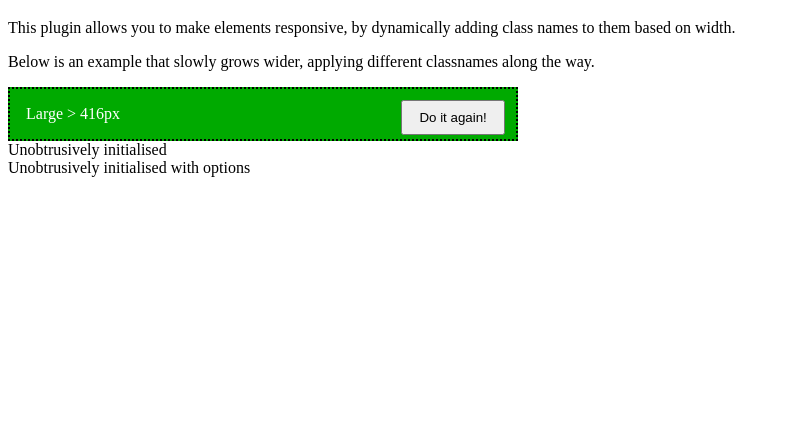
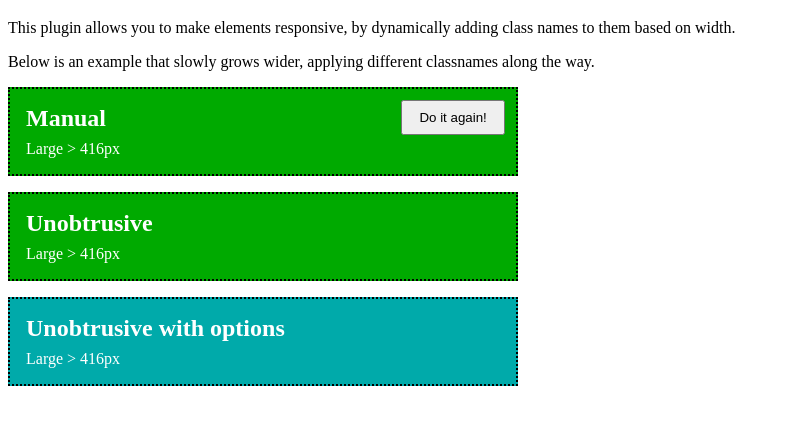
Before and after one commit to jsguy/jquery.responsive.js, a plain HTML site: page example/example.htm in a window 1280 px wide. Shown: the part 61-486 px from the top of the page, without its empty margins (0-791 px from the left). Drawn offline with Linux system fonts and the light colour scheme.

Commit message:
Update example

```diff
--- a/example/example.htm
+++ b/example/example.htm
@@ -7,18 +7,26 @@
         .container { width: 20px }
 
         /* Styles to apply various CSS, based on classes */
-        .me                 { background: #a00; color: #fff; border: 2px dotted #000; padding: 1rem; position: relative;}
+        .me                 { background: #a00; color: #fff; border: 2px dotted #000; padding: 1rem; position: relative; margin-bottom: 1rem;}
+        .me h2              { margin: 0 0 0.5rem; }
         .me.gt-416          { background: #0a0; }
         .me.gt-192.lt-416   { background: #00a; }
 
+        .me.res-gt-416              { background: #0aa; }
+        .me.res-gt-192.res-lt-416   { background: #a0a; }
+
+        .me .again,
         .me .small,
         .me .medium,
-        .me .again,
         .me .large { display: none; }
 
         .me.lt-192 .small { display: block; }
         .me.gt-192.lt-416 .medium { display: block; }
         .me.gt-416 .large { display: block; }
+
+        .me.res-lt-192 .small { display: block; }
+        .me.res-gt-192.res-lt-416 .medium { display: block; }
+        .me.res-gt-416 .large { display: block; }
 
         .me.big .again { display: block; position: absolute; right: 0.7rem; top:0.7rem; padding: 0.5rem 1rem; }
 
@@ -37,23 +45,30 @@
 </p>
 
 <div class="container">
-    <div class="me">
+    <div class="me manual">
+        <h2>Manual</h2>
         <span class="small">Small &lt; 192px</span>
         <span class="medium">Medium 192px - 416px</span>
         <span class="large">Large &gt; 416px</span>
         <button class="again">Do it again!</button>
     </div>
-    <div class="me2" data-responsive>
-        Unobtrusively initialised
+    <div class="me" data-responsive>
+        <h2>Unobtrusive</h2>
+        <span class="small">Small &lt; 192px</span>
+        <span class="medium">Medium 192px - 416px</span>
+        <span class="large">Large &gt; 416px</span>
     </div>
-    <div class="me3" data-responsive="{baseClassName:'res',prefixClasses:true}">
-        Unobtrusively initialised with options
+    <div class="me" data-responsive="{baseClassName:'res',prefixClasses:true}">
+        <h2>Unobtrusive with options</h2>
+        <span class="small">Small &lt; 192px</span>
+        <span class="medium">Medium 192px - 416px</span>
+        <span class="large">Large &gt; 416px</span>
     </div>
 </div>
 
 <script>
 //  Responsive example, with a custom break class at 492px
-$(".me").responsive({
+$(".manual").responsive({
     breaks: {
         "big": {
             min: 492
```
